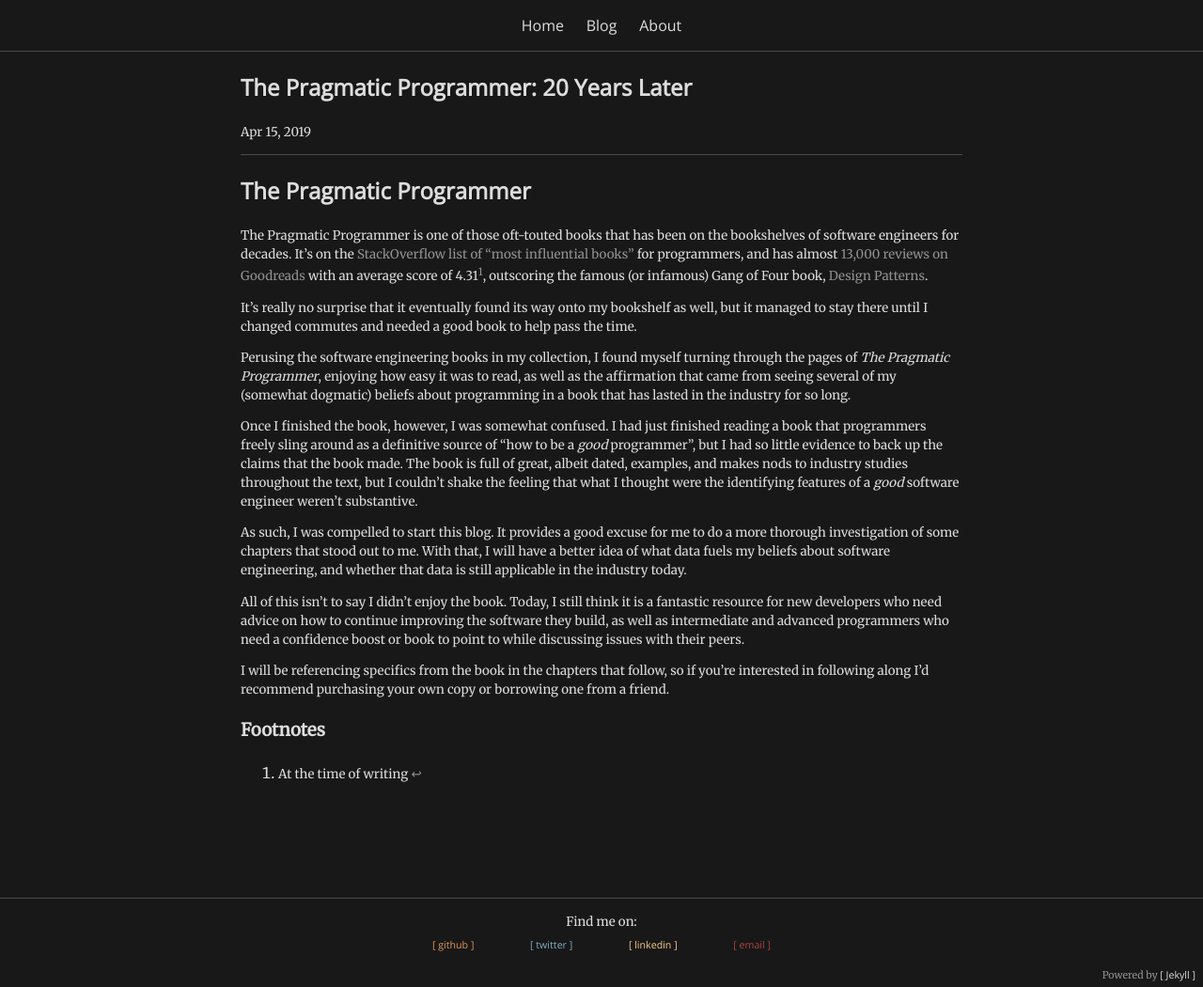
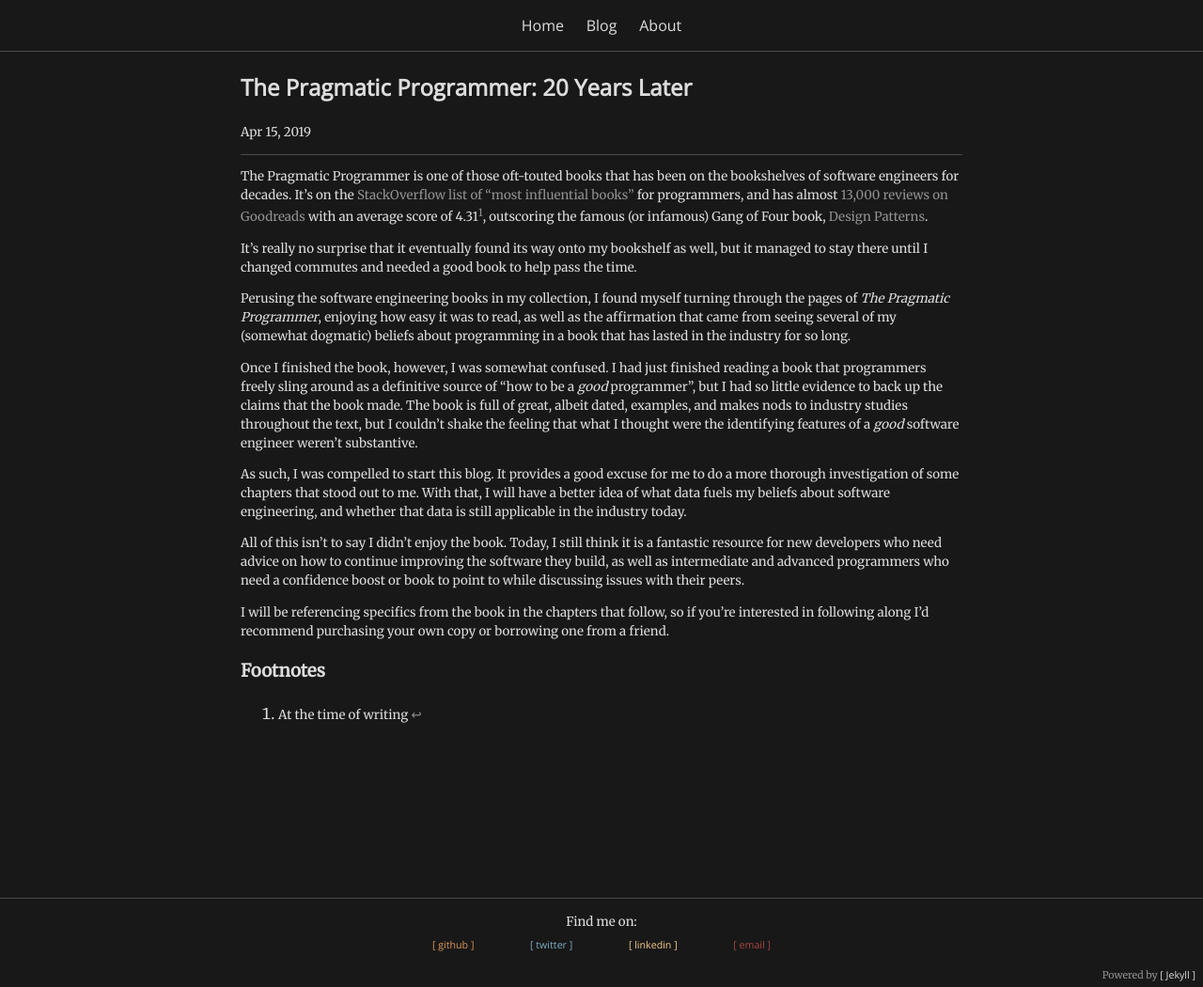
Before and after one commit to damon-myers/damon-myers.github.io, a Jekyll site: the page built from _posts/2019-04-15-the-pragmatic-programmer-20-years-later.markdown, in a window 1280 px wide. Shown: the whole page at 94% size. Built offline with Jekyll 4.4.1, drawn with Linux system fonts in a browser that asks for light colours.

Commit message:
remove unnecessary heading

```diff
--- a/_posts/2019-04-15-the-pragmatic-programmer-20-years-later.markdown
+++ b/_posts/2019-04-15-the-pragmatic-programmer-20-years-later.markdown
@@ -2,8 +2,6 @@
 layout: post
 title: "The Pragmatic Programmer: 20 Years Later"
 ---
-
-# The Pragmatic Programmer
 
 The Pragmatic Programmer is one of those oft-touted books that has been on the bookshelves of software engineers for decades. It's on the [StackOverflow list of "most influential books"](https://stackoverflow.com/a/1713/5100021) for programmers, and has almost [13,000 reviews on Goodreads](https://www.goodreads.com/book/show/4099.The_Pragmatic_Programmer) with an average score of 4.31[^1], outscoring the famous (or infamous) Gang of Four book, [Design Patterns](https://www.goodreads.com/book/show/85009.Design_Patterns).
 
```
